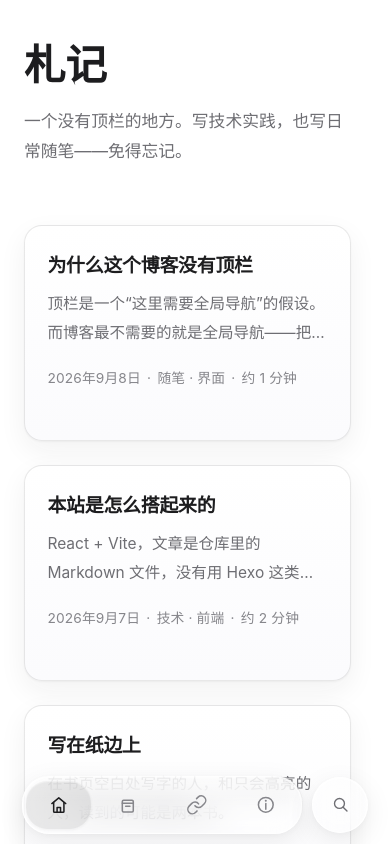
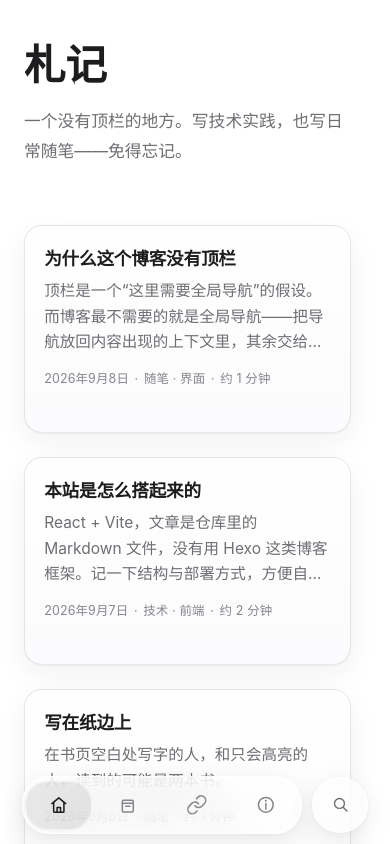
Before and after one commit to Molforte/Molforte.pages, a React (Vite) app: page / in a window 390 px wide. Shown: the top 844 px of the page. Built offline with nearby package versions, Linux system fonts and the light colour scheme.

Commit message:
style: 卡片更矮（桌面238/手机208），摘要放宽到最多3行

```diff
--- a/src/styles/global.css
+++ b/src/styles/global.css
@@ -456,7 +456,7 @@ a {
 
 .post-card {
   margin: 0;
-  height: 16rem; /* 固定舒适高度 */
+  height: 14rem; /* 固定舒适高度（更矮） */
   background: linear-gradient(180deg, #ffffff 0%, #fbfbfd 100%);
   border: 1px solid rgba(29, 29, 31, 0.1);
   border-radius: 18px;
@@ -479,14 +479,14 @@ a {
 
 .post-card__link {
   display: block;
-  padding: 2.1rem 2.1rem 2.2rem;
+  padding: 1.4rem 1.7rem 1.5rem;
   color: var(--text);
   text-decoration: none;
 }
 
 .post-card__title {
   margin: 0;
-  font-size: 1.42rem;
+  font-size: 1.2rem;
   font-weight: 600;
   line-height: 1.45;
   letter-spacing: -0.01em;
@@ -502,19 +502,19 @@ a {
 }
 
 .post-card__summary {
-  margin: 0.7rem 0 0;
+  margin: 0.5rem 0 0;
   color: var(--text-2);
-  font-size: 1rem;
-  line-height: 1.85;
+  font-size: 0.94rem;
+  line-height: 1.7;
   display: -webkit-box;
-  -webkit-line-clamp: 2;
+  -webkit-line-clamp: 3; /* 摘要最多 3 行 */
   -webkit-box-orient: vertical;
   overflow: hidden;
 }
 
 .post-card__meta {
-  margin: 1.15rem 0 0;
-  font-size: 0.86rem;
+  margin: 0.95rem 0 0;
+  font-size: 0.82rem;
   color: var(--text-3);
   letter-spacing: 0.01em;
 }
@@ -1047,15 +1047,26 @@ a {
   }
 
   .post-card__link {
-    padding: 1.6rem 1.4rem 1.7rem;
+    padding: 1.2rem 1.2rem 1.3rem;
   }
 
   .post-card {
-    height: 13.5rem;
+    height: 13rem;
   }
 
   .post-card__title {
-    font-size: 1.18rem;
+    font-size: 1.1rem;
+  }
+
+  .post-card__summary {
+    margin: 0.45rem 0 0;
+    font-size: 0.9rem;
+    line-height: 1.65;
+  }
+
+  .post-card__meta {
+    margin: 0.8rem 0 0;
+    font-size: 0.78rem;
   }
 
   .post-card__summary {
```
